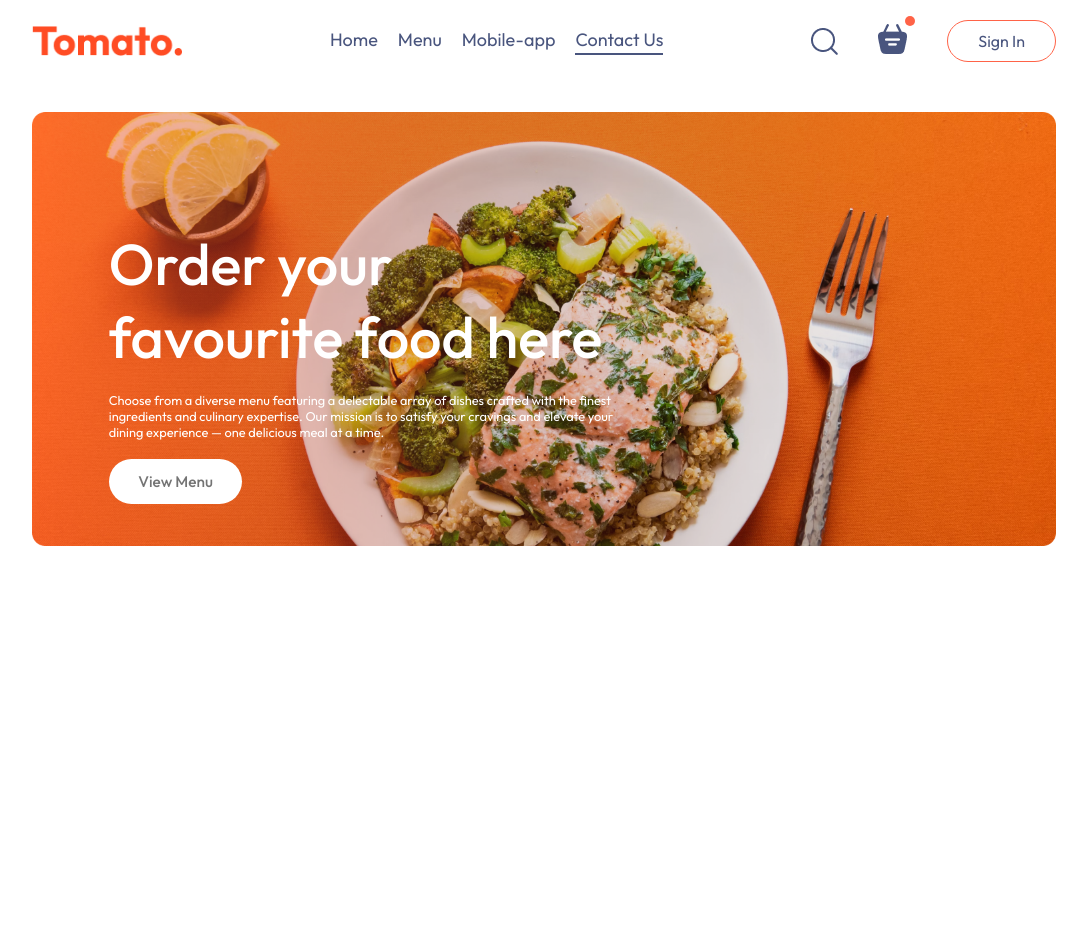
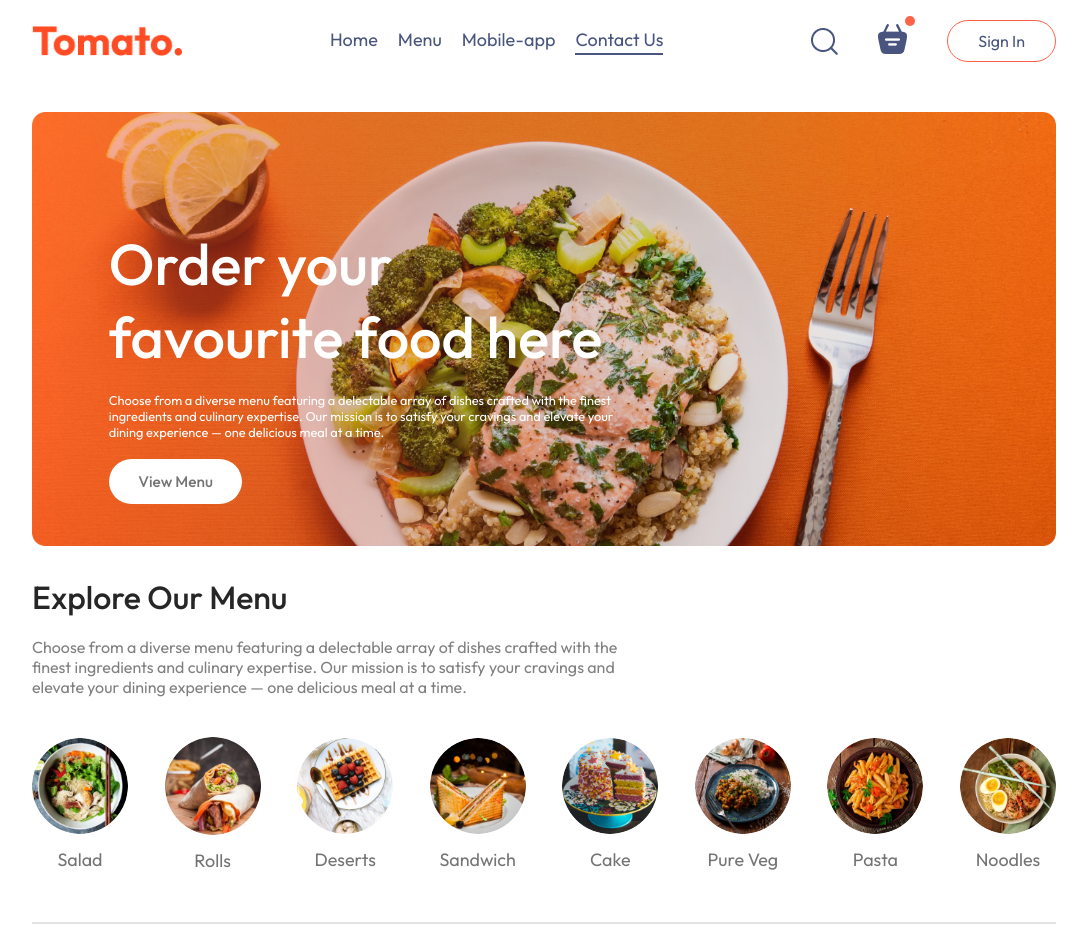
Before and after one commit to Pukaliny01/FoodDeliveryApp, a React (Vite) app in the folder frontend/: page / in a window 1280 px wide. Shown: the whole page, without its empty margins (96-1183 px from the left). Before the commit the page ends 800 px from the top, so only its background shows below. Built offline with nearby package versions, Linux system fonts and the light colour scheme; a web font is replaced by a local one.

Commit message:
Created Explore Menu Components

```diff
--- /dev/null
+++ b/frontend/src/components/ExploreMenu/ExploreMenu.jsx
@@ -0,0 +1,25 @@
+import React from 'react'
+import './ExploreMenu.css'
+import { menu_list } from '../../assets/assets'
+
+const ExploreMenu = () => {
+  return (
+    <div className='explore-menu' id='explore-menu'>
+      <h1>Explore Our Menu</h1>
+      <p className='explore-menu-text'>Choose from a diverse menu featuring a delectable array of dishes crafted with the finest ingredients and culinary expertise. Our mission is to satisfy your cravings and elevate your dining experience — one delicious meal at a time.</p>
+      <div className="explore-menu-list">
+        {menu_list.map((item,index) => {
+            return(
+                <div key={index} className='explore-menu-list-item'>
+                  <img src={item.menu_image} alt="" />
+                  <p>{item.menu_name}</p>
+                </div>
+            )
+        })}
+      </div>
+      <hr/>
+    </div>
+  )
+}
+
+export default ExploreMenu
--- /dev/null
+++ b/frontend/src/components/ExploreMenu/Exploremenu.css
@@ -0,0 +1,51 @@
+.explore-menu{
+    display: flex;
+    flex-direction: column;
+    gap: 20px;
+}
+
+.explore-menu h1{
+    color: #262626;
+    font-weight: 500;
+}
+
+.explore-menu-text{
+    max-width: 60%;
+    color: #808080;
+}
+
+.explore-menu-list{
+    display: flex;
+    justify-content: space-between;
+    align-items: center;
+    gap: 30px;
+    text-align: center;
+    margin: 20px 0px;
+    overflow-x: scroll;
+}
+
+.explore-menu-list::-webkit-scrollbar {
+    display: none;
+}
+
+.explore-menu-list-item img{
+    width: 7.5vw;
+    min-width: 80px;
+    cursor: pointer;
+    border-radius: 50%;
+    transition: 0.2s;
+}
+
+.explore-menu-list-item p{
+    margin-top: 10px;
+    color: #747474;
+    font-size: max(1.4vw, 16px);
+    cursor: pointer;
+}
+
+.explore-menu hr{
+    margin: 10px 0px;
+    height: 2px;
+    background-color: #e2e2e2;
+    border: none;
+}
--- a/frontend/src/pages/Home/Home.jsx
+++ b/frontend/src/pages/Home/Home.jsx
@@ -1,11 +1,13 @@
 import React from 'react'
 import './Home.css'
 import Header from '../../components/Header/Header'
+import ExploreMenu from '../../components/ExploreMenu/ExploreMenu'
 
 const Home = () => {
   return (
     <div>
         <Header/>
+        <ExploreMenu/>
     </div>
   )
 }
```
